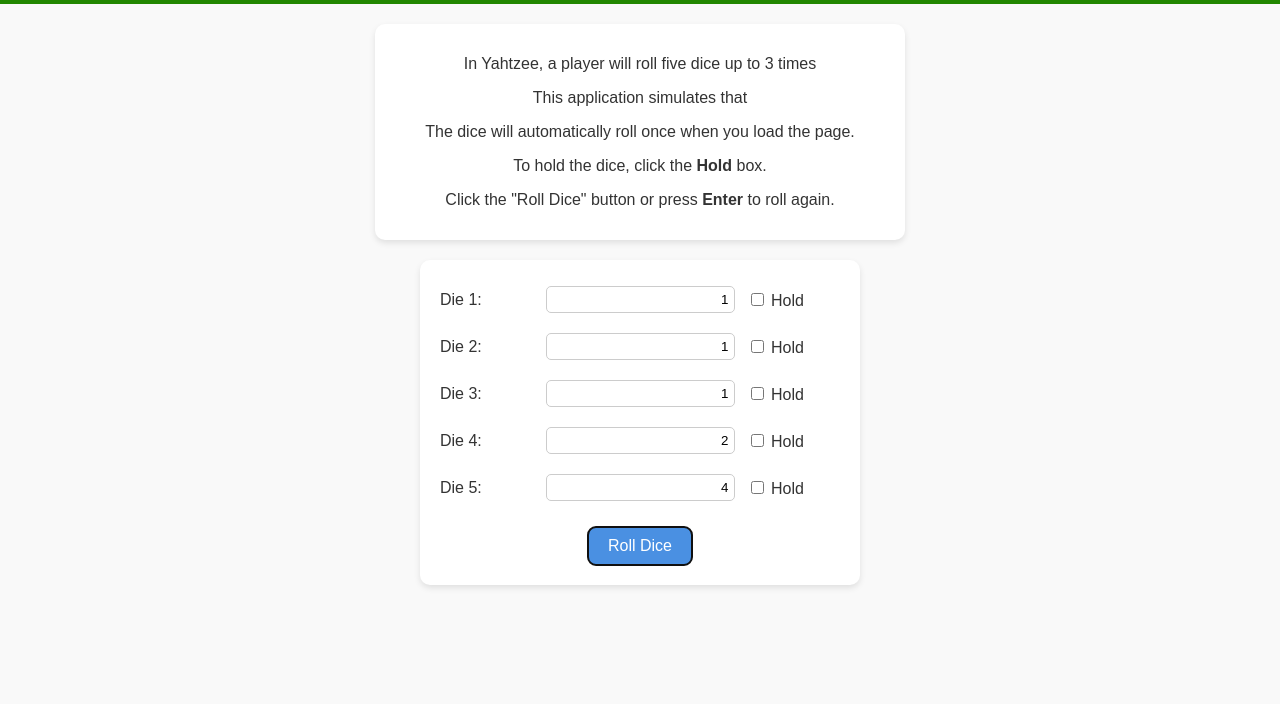
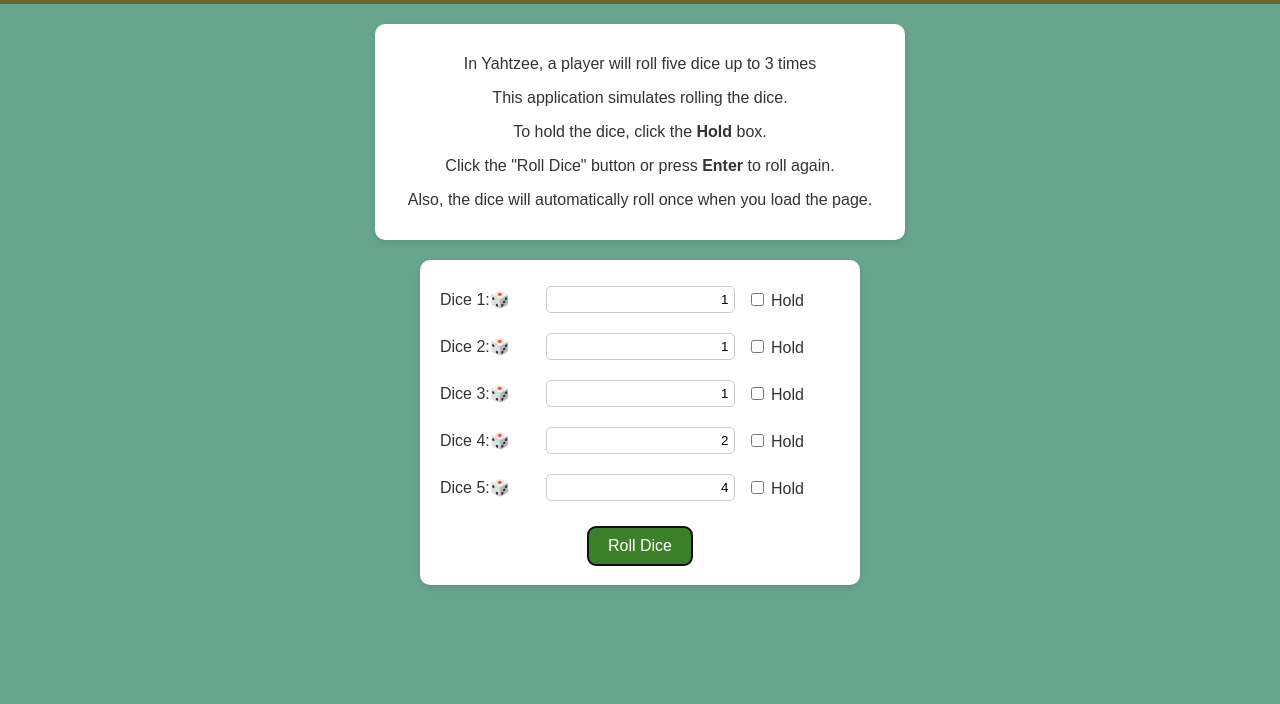
Before and after one commit to atardecilla/web-dice-roller, a plain HTML site: page index.html in a window 1280 px wide. Shown: the part 96-800 px from the top of the page. Drawn offline with Linux system fonts and the light colour scheme.

Commit message:
Added unicon icons, changed css for visual appeal. added comments to javascript to help readability

```diff
--- a/index.html
+++ b/index.html
@@ -16,43 +16,49 @@
   <!-- Instructions -->
   <section class="instructions">
     <p>In Yahtzee, a player will roll five dice up to 3 times</p>
-    <p>This application simulates that</p>
-    <p>The dice will automatically roll once when you load the page.
+    <p>This application simulates rolling the dice.</p>
     <p>To hold the dice, click the <strong>Hold</strong> box.</p>
-    </p>
     <p>Click the "Roll Dice" button or press <strong>Enter</strong> to roll again.</p>
+    <p>Also, the dice will automatically roll once when you load the page.</p>
   </section>
 
-  <!-- Dice Roll Section -->
+  <!-- Dice Roll Section --> <!-- ensures that the text fields are read only-->
   <section class="roller">
+
     <div class="dice-fields">
       <div class="field">
-        <label for="die1">Die 1:</label>
+        <label for="die1">Dice 1:&#x1F3B2;</label>
         <input type="text" id="die1" readonly>
         <label><input type="checkbox" id="hold1"> Hold</label>
       </div>
+
+
       <div class="field">
-        <label for="die2">Die 2:</label>
+        <label for="die2">Dice 2:&#x1F3B2;</label>
         <input type="text" id="die2" readonly>
         <label><input type="checkbox" id="hold2"> Hold</label>
+
       </div>
       <div class="field">
-        <label for="die3">Die 3:</label>
+
+        <label for="die3">Dice 3:&#x1F3B2;</label>
         <input type="text" id="die3" readonly>
         <label><input type="checkbox" id="hold3"> Hold</label>
       </div>
       <div class="field">
-        <label for="die4">Die 4:</label>
+        <label for="die4">Dice 4:&#x1F3B2;</label>
         <input type="text" id="die4" readonly>
         <label><input type="checkbox" id="hold4"> Hold</label>
       </div>
       <div class="field">
-        <label for="die5">Die 5:</label>
+        <label for="die5">Dice 5:&#x1F3B2;</label>
         <input type="text" id="die5" readonly>
         <label><input type="checkbox" id="hold5"> Hold</label>
       </div>
     </div>
     <button id="rollBtn" autofocus>Roll Dice</button>
+
+
   </section>
 
 </body>
--- a/main.css
+++ b/main.css
@@ -1,6 +1,6 @@
 body {
   font-family: Arial, sans-serif;
-  background: #f9f9f9;
+  background:#67a58e;
   margin: 0;
   padding: 0;
   text-align: center;
@@ -12,7 +12,7 @@ header {
   display: flex;
   align-items: center;
   justify-content: center;
-  background: #228700;
+  background: #6a6627;
   color: white;
   padding: 20px;
 }
@@ -94,7 +94,7 @@ input {
 button {
   margin-top: 20px;
   padding: 10px 20px;
-  background: #4a90e2;
+  background: #3c8029;
   color: white;
   border: none;
   border-radius: 8px;
--- a/main.js
+++ b/main.js
@@ -1,19 +1,21 @@
+//5 dice, creates a list starting values to 0
 const NUM_DICE = 5;
 let diceValues = [0, 0, 0, 0, 0];
 
+// Function to roll the dice and update values
 function rollDice() {
-  let total = 0;
+  //check which dice are being held (ensures they are not rolled)
   for (let i = 0; i < NUM_DICE; i++) {
     const hold = document.getElementById(`hold${i+1}`).checked;
-    if (!hold) {
+    if (!hold) { //if not hold, they will be rolled to a random number 1-6
       diceValues[i] = Math.floor(Math.random() * 6) + 1;
     }
     document.getElementById(`die${i+1}`).value = diceValues[i];
-    total += diceValues[i];
   }
   document.getElementById("rollBtn").focus();
 }
 
+//Initialize the game after fully loading
 document.addEventListener("DOMContentLoaded", () => {
   // Initialize dice values on first load
   for (let i = 0; i < NUM_DICE; i++) {
@@ -21,11 +23,11 @@ document.addEventListener("DOMContentLoaded", () => {
     document.getElementById(`die${i+1}`).value = diceValues[i];
     document.getElementById(`hold${i+1}`).checked = false;
   }
-  document.getElementById("rollBtn").addEventListener("click", rollDice);
-  // Allow Enter key to roll dice
+  document.getElementById("rollBtn").addEventListener("click", rollDice); //gives roll button functionality
+  // Allows the Enter key to roll dice
   document.addEventListener("keydown", (e) => {
     if (e.key === "Enter") {
-      rollDice();
+      rollDice(); //runs rollDice function after hitting enter
     }
   });
 });
```
